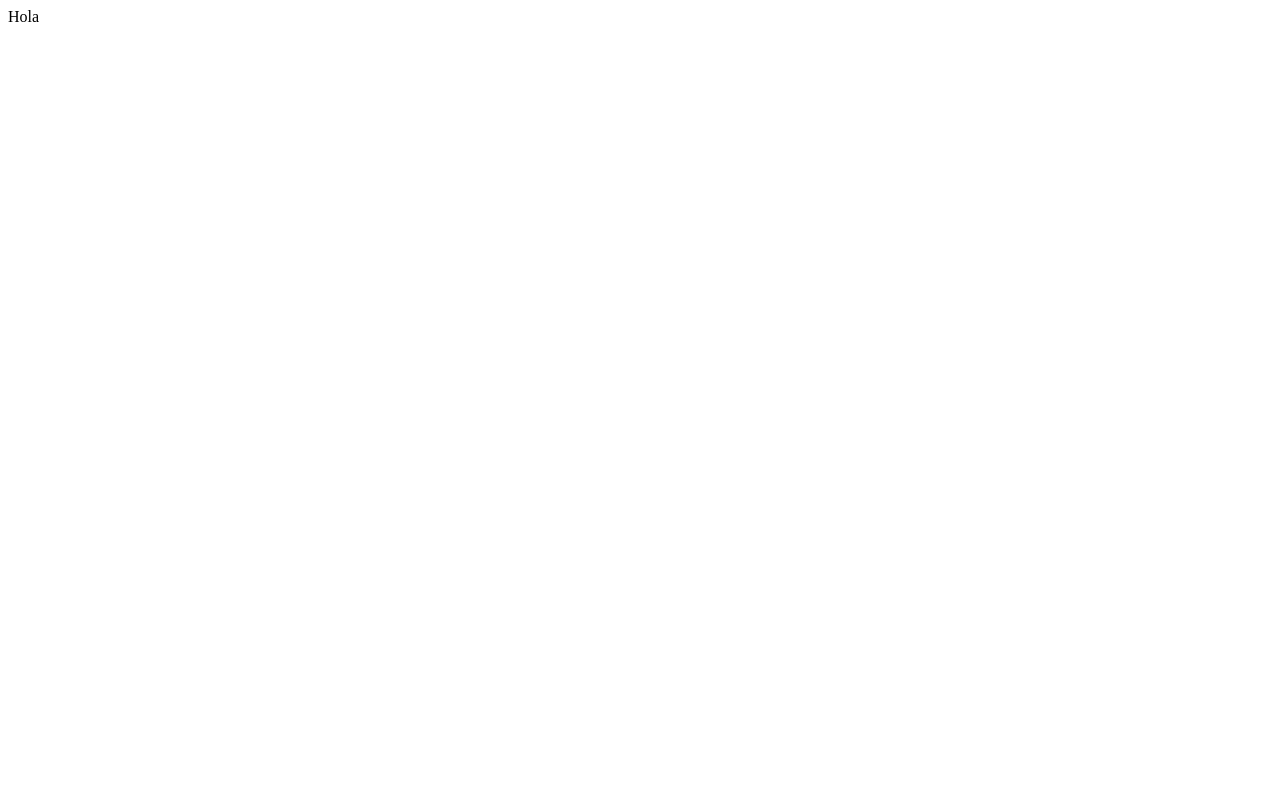
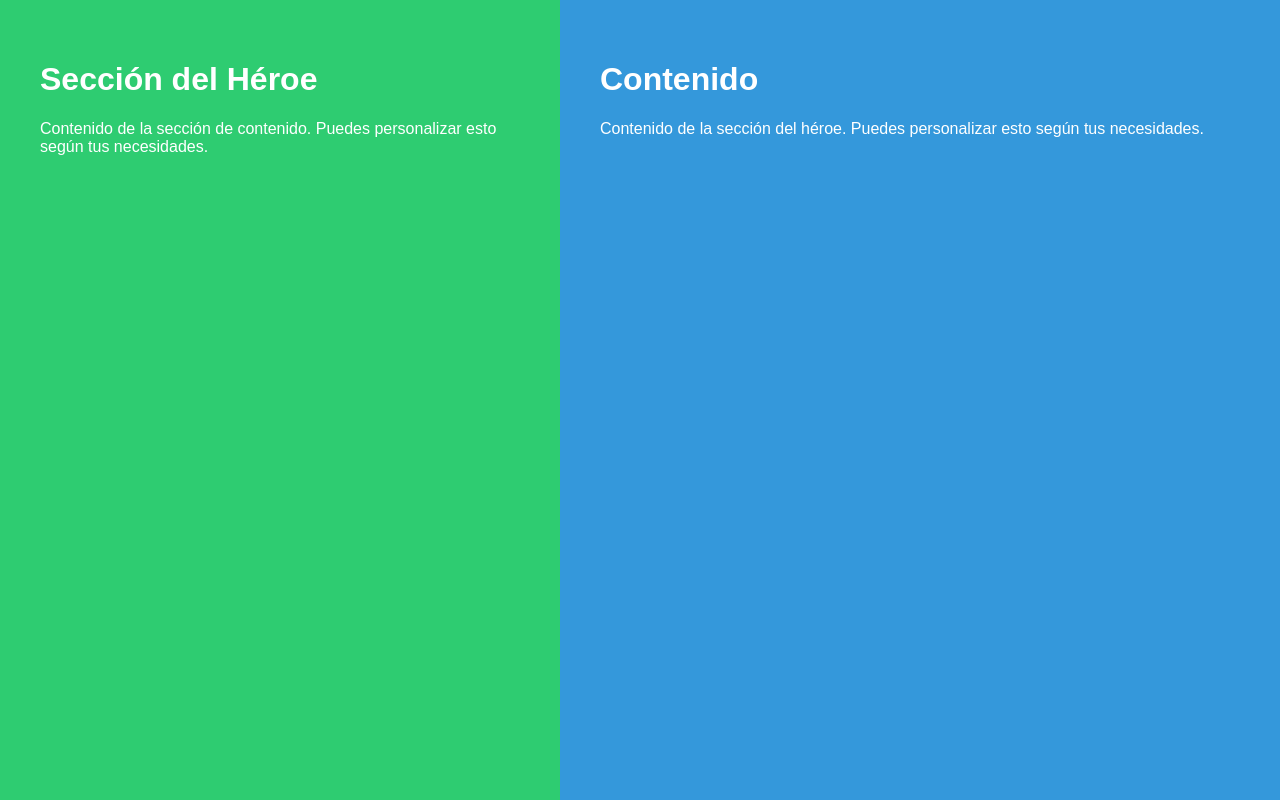
Before and after one commit to Greimer29/suscribe-spark, a plain HTML site: page index.html in a window 1280 px wide. Drawn offline with Linux system fonts and the light colour scheme.

Commit message:
Creando grillas

```diff
--- a/index.html
+++ b/index.html
@@ -1,25 +1,27 @@
 <!DOCTYPE html>
 <html lang="en">
-<head>
-    <meta charset="UTF-8">
-    <meta name="viewport" content="width=device-width, initial-scale=1.0">
+  <head>
+    <meta charset="UTF-8" />
+    <meta name="viewport" content="width=device-width, initial-scale=1.0" />
     <title>Document</title>
-</head>
-<body>
+    <link rel="stylesheet" href="public/index.css" />
+  </head>
+  <body>
     <!-- Esta seccion es explicita y unicamente para el header -->
-    <header>
-
-    </header>
+    <header></header>
 
     <!-- Esta seccion es explicita y unicamente para el body -->
-    <div class="flex">
-        Hola
+
+    <div class="content-section">
+      <h1>Sección del Héroe</h1>
+      <p>Contenido de la sección de contenido. Puedes personalizar esto según tus necesidades.</p>
+    </div>
+    <div class="hero-section">
+      <h1>Contenido</h1>
+      <p>Contenido de la sección del héroe. Puedes personalizar esto según tus necesidades.</p>
     </div>
 
     <!-- Esta seccion es explicita y unicamente para el footer -->
-    <footer>
-
-    </footer>
-
-</body>
+    <footer></footer>
+  </body>
 </html>
--- a/public/index.css
+++ b/public/index.css
@@ -0,0 +1,40 @@
+body {
+    margin: 0;
+    padding: 0;
+    font-family: Arial, sans-serif;
+    display: flex;
+    flex-direction: column;
+    height: 100vh;
+    overflow: hidden;
+}
+
+.hero-section,
+.content-section {
+    flex: 1;
+    box-sizing: border-box;
+    padding: 40px;
+}
+
+.hero-section {
+    background-color: #3498db;
+    color: #fff;
+}
+
+.content-section {
+    background-color: #2ecc71;
+    color: #fff;
+}
+
+@media (min-width: 600px) {
+    body {
+        flex-direction: row;
+    }
+
+    .hero-section {
+        flex: 2;
+    }
+
+    .content-section {
+        flex: 1.5;
+    }
+}
```
